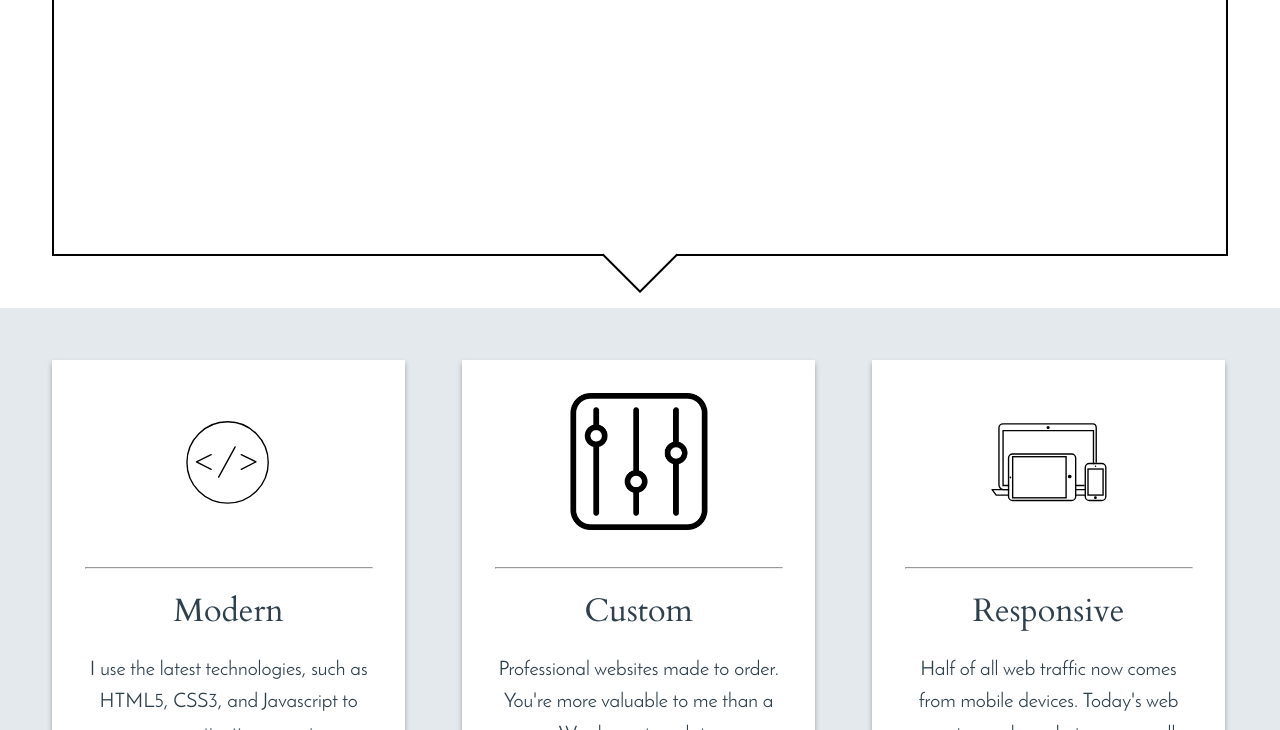
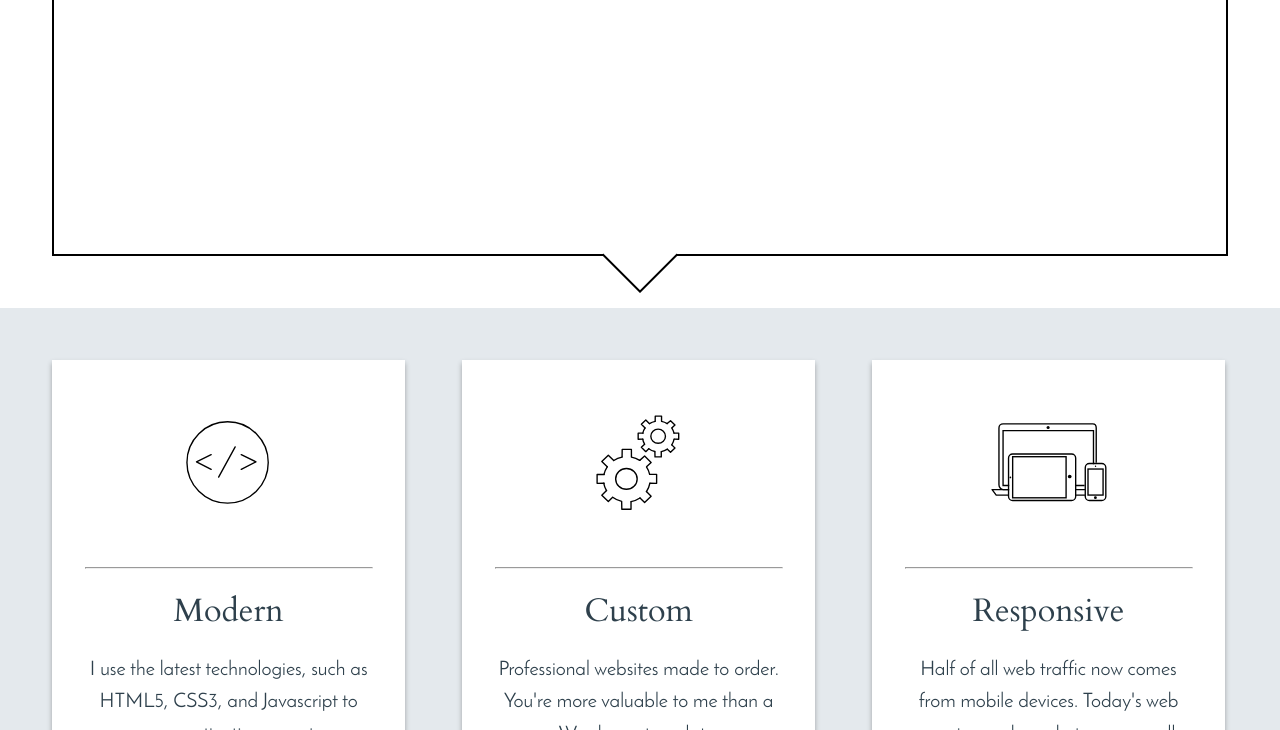
Before and after one commit to halfg33k/adamjohnsondev-redesign, a plain HTML site: page index.html in a window 1280 px wide. Shown: the part 492-1222 px from the top of the page. Drawn offline with Linux system fonts and the light colour scheme.

Commit message:
changed "custom" icon

```diff
--- a/index.html
+++ b/index.html
@@ -54,7 +54,7 @@
                 </div>
             </div>
             <div class="work--features--feature work--features--custom">
-                <img src="images/custom.png" srcset="images/custom.png 512w, images/custom_small.png 110w" />
+                <img src="images/custom.svg" />
                 <hr />
                 <div class="work--features--feature--info">
                     <h2>Custom</h2>
```
